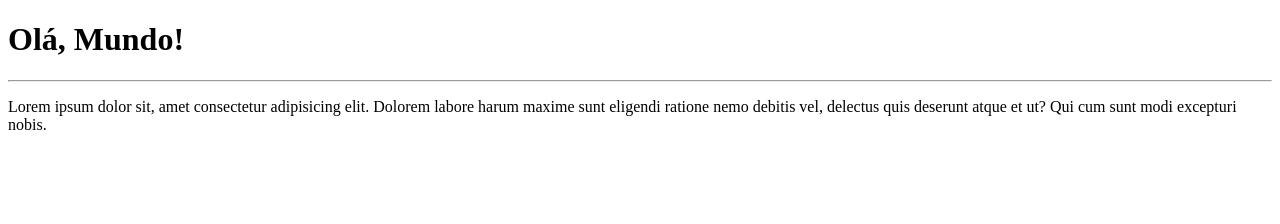
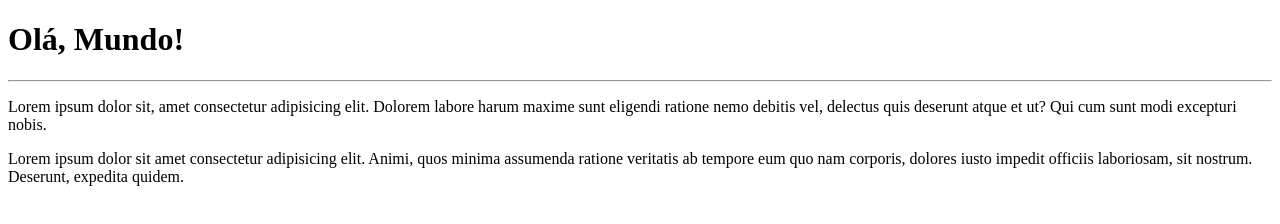
Before and after one commit to Luiz-Gustavo06/my-pc, a plain HTML site: page site-exemplo/index.html in a window 1280 px wide. Drawn offline with Linux system fonts and the light colour scheme.

Commit message:
Addicionating new lines

```diff
--- a/site-exemplo/index.html
+++ b/site-exemplo/index.html
@@ -9,5 +9,6 @@
     <h1>Olá, Mundo!</h1>
     <hr>
     <p>Lorem ipsum dolor sit, amet consectetur adipisicing elit. Dolorem labore harum maxime sunt eligendi ratione nemo debitis vel, delectus quis deserunt atque et ut? Qui cum sunt modi excepturi nobis.</p>
+    <p>Lorem ipsum dolor sit amet consectetur adipisicing elit. Animi, quos minima assumenda ratione veritatis ab tempore eum quo nam corporis, dolores iusto impedit officiis laboriosam, sit nostrum. Deserunt, expedita quidem.</p>
 </body>
 </html>
```
